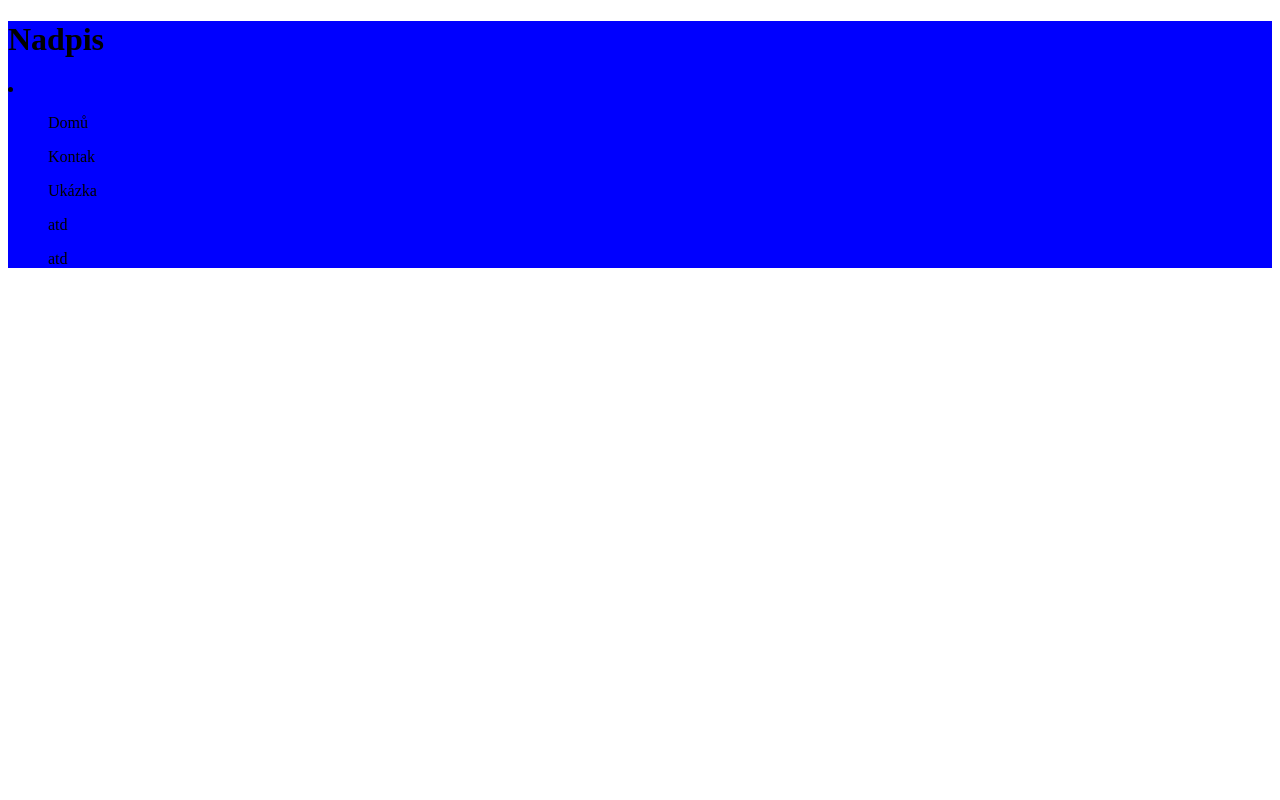
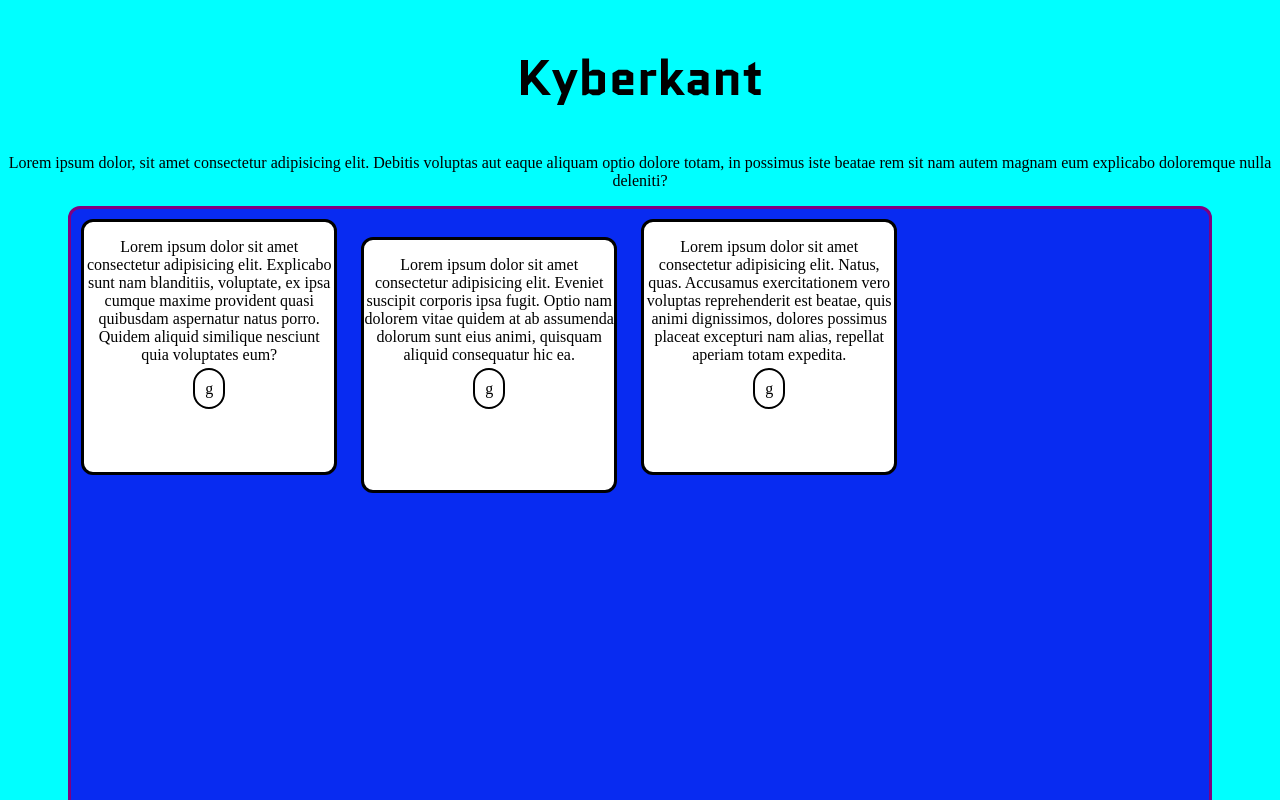
Before and after one commit to Kyberkant/Web, a plain HTML site: page index.html in a window 1280 px wide. Shown: the top 800 px of the page. Drawn offline with Linux system fonts and the light colour scheme.

Commit message:
I don't know what si going on

```diff
--- a/index.html
+++ b/index.html
@@ -1,13 +1,16 @@
 <!DOCTYPE html>
 <html lang="cz">
     <link rel="stylesheet" href="style.css">
+    <link rel="preconnect" href="https://fonts.googleapis.com">
+    <link rel="preconnect" href="https://fonts.gstatic.com" crossorigin>
+    <link href="https://fonts.googleapis.com/css2?family=Quantico:ital,wght@0,400;0,700;1,400;1,700&display=swap" rel="stylesheet">
 <head>
     <meta charset="UTF-8">
     <meta name="viewport" content="width=device-width, initial-scale=1.0">
     <title>Document</title>
 </head>
 <body>
-    <header>
+    <!-- <header>
         <h1>Nadpis</h1>
         <li>
             <ul><a href="#" class="momentalne"></a>Domů</ul>
@@ -16,9 +19,37 @@
             <ul><a href="#"></a>atd</ul>
             <ul><a href="#"></a>atd</ul>
         </li>
-    </header>
+    </header> -->
 
+    <section>
+        <div class="logo">
+            <h1>Kyberkant</h1>
+            <p>Lorem ipsum dolor, sit amet consectetur adipisicing elit. Debitis voluptas aut eaque aliquam optio dolore totam, in possimus iste beatae rem sit nam autem magnam eum explicabo doloremque nulla deleniti?</p>
+        </div>
 
+        <div class="boxik">
+            <div class="realBox">
+                <div class="buxusy">
+                    <div class="blox">
+                        <p>Lorem ipsum dolor sit amet consectetur adipisicing elit. Explicabo sunt nam blanditiis, voluptate, ex ipsa cumque maxime provident quasi quibusdam aspernatur natus porro. Quidem aliquid similique nesciunt quia voluptates eum?</p>
+                        <a href="#">g</a>
+                    </div>
+
+                    <div class="blox">
+                        <p>Lorem ipsum dolor sit amet consectetur adipisicing elit. Eveniet suscipit corporis ipsa fugit. Optio nam dolorem vitae quidem at ab assumenda dolorum sunt eius animi, quisquam aliquid consequatur hic ea.</p>
+                        <a href="#">g</a>
+                    </div>
+
+                    <div class="blox">
+                        <p>Lorem ipsum dolor sit amet consectetur adipisicing elit. Natus, quas. Accusamus exercitationem vero voluptas reprehenderit est beatae, quis animi dignissimos, dolores possimus placeat excepturi nam alias, repellat aperiam totam expedita.</p>
+                        <a href="">g</a>
+                    </div>
+
+                </div>
+
+            </div>
+        </div>
+    </section>
 
 </body>
 </html>
--- a/style.css
+++ b/style.css
@@ -1,8 +1,64 @@
 header{
     background-color: blue;
+}
+
+header li ul{
+    display: flex;
+}
+body{
+    background-color: aqua;
 }
 
 .momentalne{
 
     border-bottom: 1px solid orange;
 }
+
+.logo h1{
+    text-align: center;
+    font-weight: 900;
+    font-size: 50px;
+    font-family: Quantico;
+}
+.logo p {
+    text-align: center;
+}
+
+.boxik{
+
+    display: flex;
+    justify-content: center; /* Centers horizontally */
+    align-items: center;
+}
+
+.realBox{
+    width: 90%;
+    height: 1000PX;
+    background-color: rgb(8, 43, 241);
+    border: 3px solid purple;
+    border-radius: 12px;
+}
+
+.buxusy .blox{
+    display: inline-block;
+
+}
+
+.blox{
+    width: 250px;
+    height: 250px;
+    background-color: white;
+    margin: 10px;
+    text-align: center;
+    border: 3px solid black;
+    border-radius: 12px;
+}
+
+.buxusy a{
+    text-decoration: none;
+    color: black;
+    padding: 10px;
+    border: 2px solid rgb(0, 0, 0);
+    border-radius: 24px;
+
+}
```
